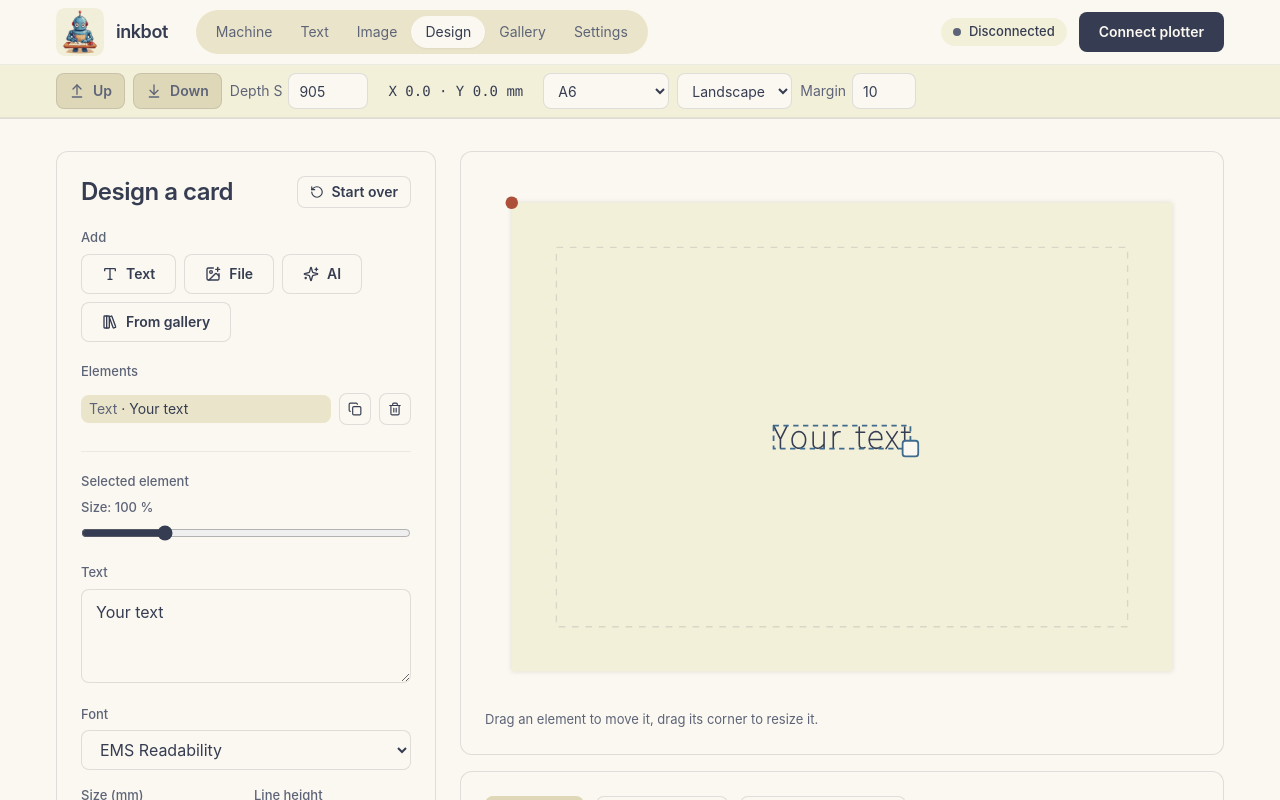
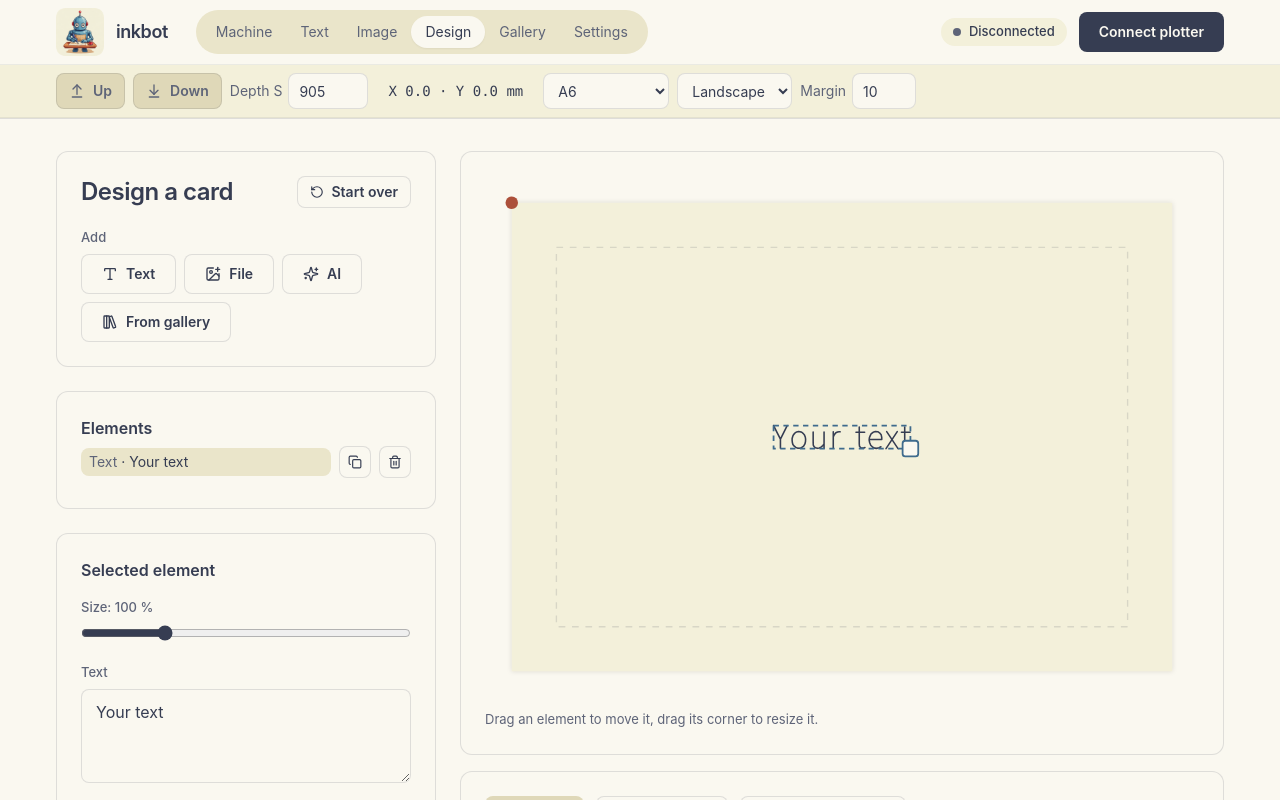
Before and after one commit to xenofex7/inkbot, a SvelteKit app: page /design in a window 1280 px wide. Both pictures are taken after a click on the button "Text". Shown: the top 800 px of the page. Built offline with nearby package versions, Linux system fonts and the light colour scheme.

Commit message:
Split the card designer sidebar into separate cards

```diff
--- a/src/routes/design/+page.svelte
+++ b/src/routes/design/+page.svelte
@@ -123,6 +123,7 @@
 <main
 	class="mx-auto grid max-w-[1200px] gap-6 px-4 py-8 lg:grid-cols-[minmax(0,380px)_minmax(0,1fr)]"
 >
+	<div class="flex flex-col gap-6">
 		<section class="space-y-5 rounded-lg border border-hairline bg-canvas p-6">
 			<div class="flex items-center justify-between gap-3">
 				<h1 class="font-display text-2xl font-semibold tracking-[-0.5px] text-ink">
@@ -179,9 +180,9 @@
 					{#if !aiReady}
 						<p class="text-sm text-ink">
 							{aiKind === 'drawing' ? t('image.setupDrawingBefore') : t('image.setupBefore')}
-						<a class="text-link underline" href={resolve('/settings')}>{t('image.setupLink')}</a>{t(
-							'image.setupAfter'
-						)}
+							<a class="text-link underline" href={resolve('/settings')}>
+								{t('image.setupLink')}
+							</a>{t('image.setupAfter')}
 						</p>
 					{:else}
 						<label class="sr-only" for="design-idea">{t('image.imageIdea')}</label>
@@ -233,9 +234,11 @@
 			{#if error}
 				<p class="text-[13px] text-danger" role="alert">{error}</p>
 			{/if}
+		</section>
 
+		<section class="space-y-3 rounded-lg border border-hairline bg-canvas p-6">
 			<div>
-			<span class={label}>{t('design.elements')}</span>
+				<h2 class="font-semibold text-ink">{t('design.elements')}</h2>
 				{#if design.elements.length === 0}
 					<p class="text-sm text-ink-mute">{t('design.empty')}</p>
 				{:else}
@@ -272,10 +275,11 @@
 					</ul>
 				{/if}
 			</div>
+		</section>
 
 		{#if selected}
-			<div class="space-y-4 border-t border-hairline-soft pt-5">
-				<span class={label}>{t('design.selected')}</span>
+			<section class="space-y-4 rounded-lg border border-hairline bg-canvas p-6">
+				<h2 class="font-semibold text-ink">{t('design.selected')}</h2>
 				<div>
 					<label class={label} for="design-scale">
 						{t('design.scale', { value: Math.round(selected.scale * 100) })}
@@ -408,9 +412,9 @@
 						</label>
 					{/if}
 				{/if}
+			</section>
+		{/if}
 	</div>
-		{/if}
-	</section>
 
 	<section class="flex flex-col gap-4">
 		<div class="rounded-lg border border-hairline bg-canvas p-6">
```
Lines whose indentation alone changed are shown as unchanged.
